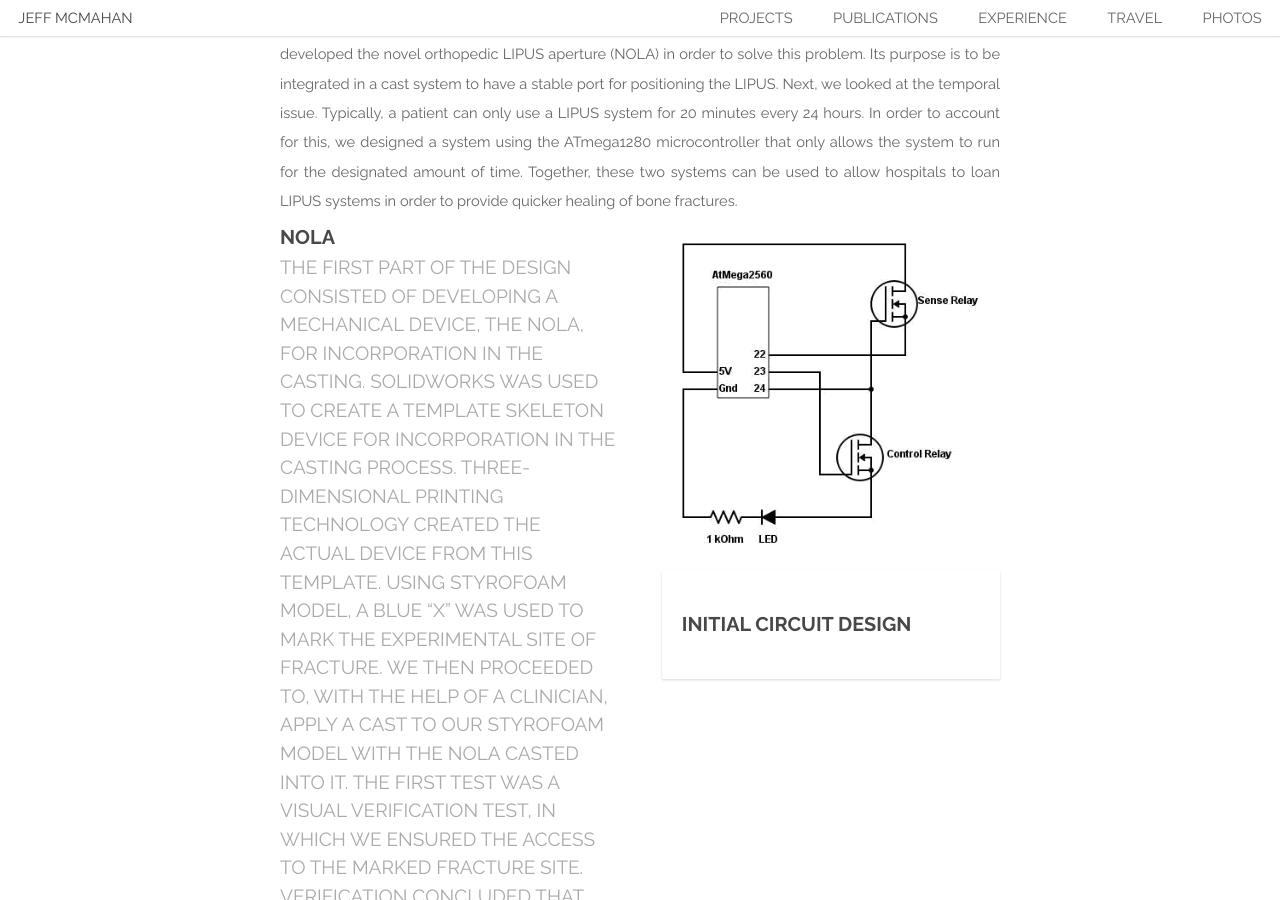
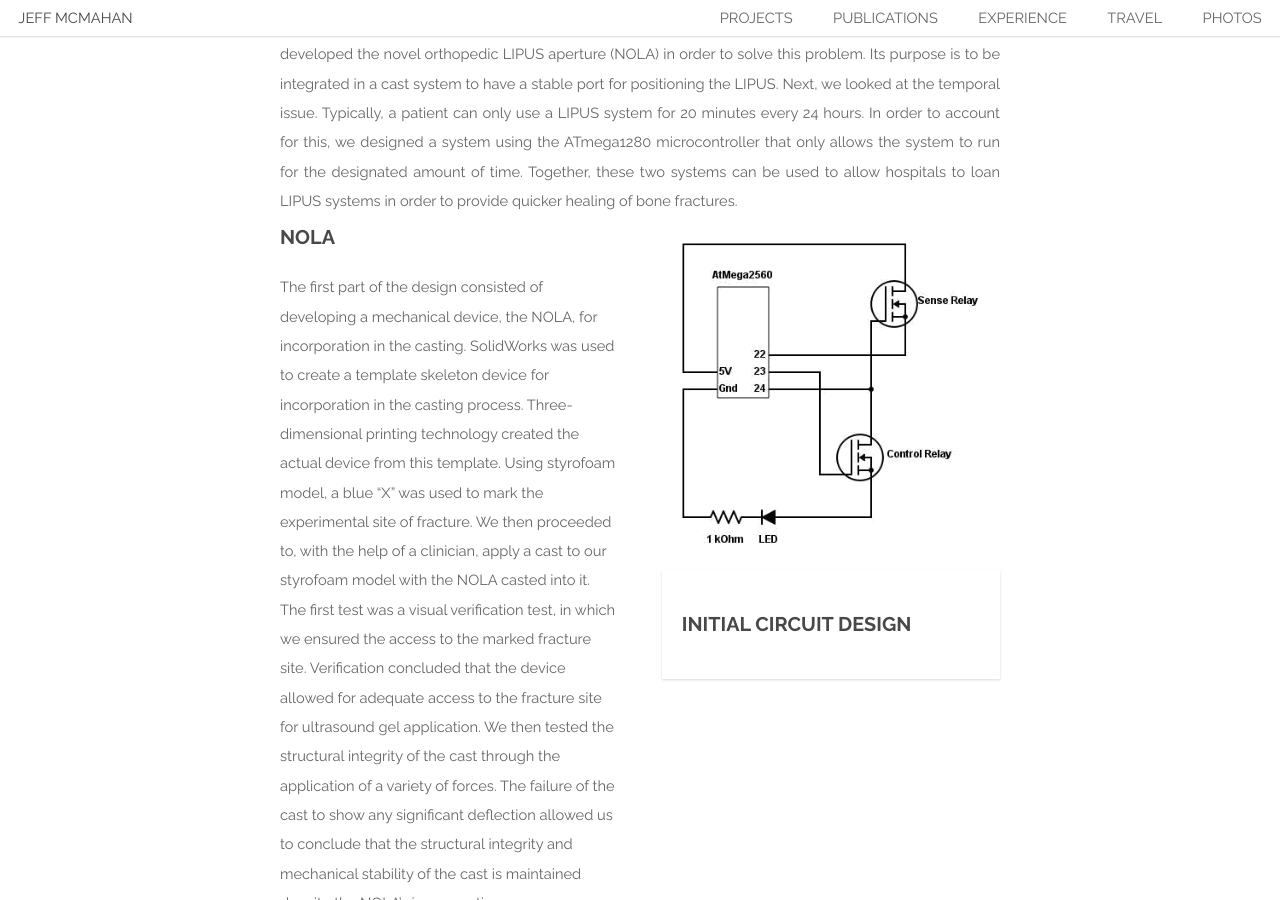
Before and after one commit to jbmcmahan/jbmcmahan.github.io, a Jekyll site: the page built from projects/lipus/index.html, in a window 1280 px wide and 900 px high, scrolled down 490 px. Built offline with Jekyll 4.4.1, drawn with Linux system fonts in a browser that asks for light colours; a script that is not in the unit is left out.

Commit message:
Update index.html

```diff
--- a/projects/lipus/index.html
+++ b/projects/lipus/index.html
@@ -18,10 +18,8 @@ title: A Home-Based LIPUS Management System
 		<div class="container 75%">
 			<div class="row 200%">
 				<div class="6u 12u$(medium)">
-					<header class="major">
-						<h3>NOLA</h3>
-						<p>The first part of the design consisted of developing a mechanical device, the NOLA, for incorporation in the casting. SolidWorks was used to create a template skeleton device for incorporation in the casting process. Three-dimensional printing technology created the actual device from this template. Using  styrofoam model, a blue “X” was used to mark the experimental site of fracture. We then proceeded to, with the help of a clinician, apply a cast to our styrofoam model with the NOLA casted into it. The first test was a visual verification test, in which we ensured the access to the marked fracture site. Verification concluded that the device allowed for adequate access to the fracture site for ultrasound gel application. We then tested the structural integrity of the cast through the application of a variety of forces. The failure of the cast to show any significant deflection allowed us to conclude that the structural integrity and mechanical stability of the cast is maintained despite the NOLA’s incorporation.</p>
-					</header>
+					<h3>NOLA</h3>
+					<p>The first part of the design consisted of developing a mechanical device, the NOLA, for incorporation in the casting. SolidWorks was used to create a template skeleton device for incorporation in the casting process. Three-dimensional printing technology created the actual device from this template. Using  styrofoam model, a blue “X” was used to mark the experimental site of fracture. We then proceeded to, with the help of a clinician, apply a cast to our styrofoam model with the NOLA casted into it. The first test was a visual verification test, in which we ensured the access to the marked fracture site. Verification concluded that the device allowed for adequate access to the fracture site for ultrasound gel application. We then tested the structural integrity of the cast through the application of a variety of forces. The failure of the cast to show any significant deflection allowed us to conclude that the structural integrity and mechanical stability of the cast is maintained despite the NOLA’s incorporation.</p>
 				</div>
 				<div class="6u$ 12u$(medium)">
 					<div class="image fit captioned">
@@ -34,10 +32,8 @@ title: A Home-Based LIPUS Management System
 		<div class="container 75%">
 			<div class="row 200%">
 				<div class="6u 12u$(medium)">
-					<header class="major">
-						<h3>LIPUS Timing Regulator</h3>
-						<p>In the second semester of design, we sought to complete the LIPUS casting system by making the application feasible for patient use. Due to the dangers of excessive ultrasound exposure to patients, the LIPUS timing regulator was developed as a dual timer, arduino and circuit system to turn the system on and off based on the clinician’s recommended dosage inputs. To test this regulator, we connected it to an ultrasound system and placed the transducer on our NOLA model. We timed the running time of the ultrasound before the dosage regulator turned the machine off in addition to the time before the machine powered on again in order to verify the accuracy of the timers in the system. The input times for testing were based on a low intensity, short duration found in LIPUS research. </p>
-					</header>
+					<h3>LIPUS Timing Regulator</h3>
+					<p>In the second semester of design, we sought to complete the LIPUS casting system by making the application feasible for patient use. Due to the dangers of excessive ultrasound exposure to patients, the LIPUS timing regulator was developed as a dual timer, arduino and circuit system to turn the system on and off based on the clinician’s recommended dosage inputs. To test this regulator, we connected it to an ultrasound system and placed the transducer on our NOLA model. We timed the running time of the ultrasound before the dosage regulator turned the machine off in addition to the time before the machine powered on again in order to verify the accuracy of the timers in the system. The input times for testing were based on a low intensity, short duration found in LIPUS research. </p>
 				</div>
 				<div class="6u$ 12u$(medium)">
 					<div class="image fit captioned">
```
